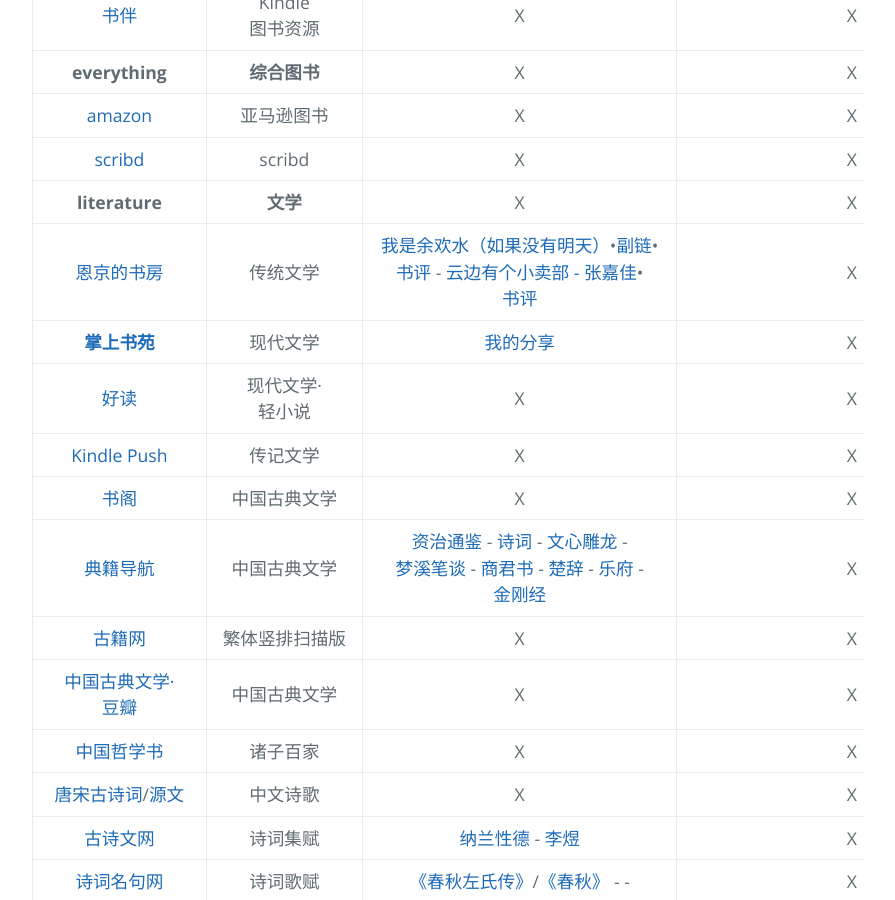
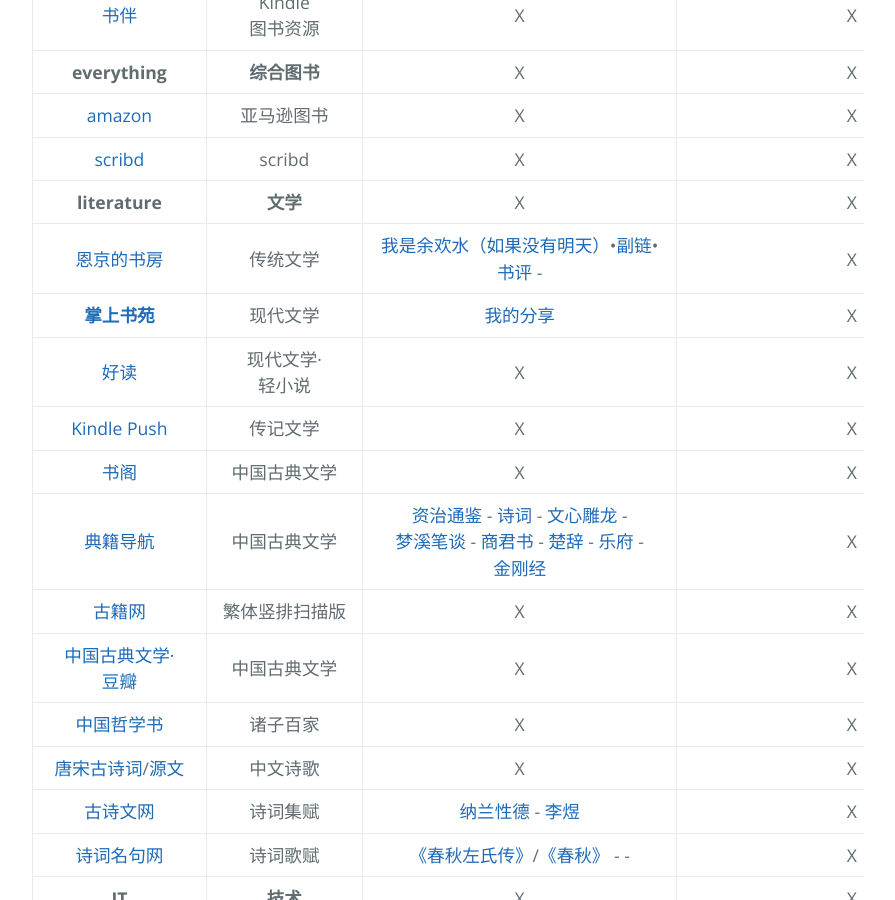
Before and after one commit to AmbroseRen/test, a Jekyll site: the page built from Library/BookSearch.md, in a window 1280 px wide and 900 px high, scrolled down 871 px. Shown: the whole window, without its empty margins (192-1087 px from the left). Built offline with Jekyll 4.4.1, drawn with Linux system fonts in a browser that asks for light colours; our own code applies the rules of GitHub Pages for plain Markdown files; the repository's description, which GitHub fills in, is left out.

Commit message:
Update BookSearch.md

```diff
--- a/Library/BookSearch.md
+++ b/Library/BookSearch.md
@@ -23,7 +23,7 @@
 | [amazon](https://www.amazon.com/b?node=283155) | 亚马逊图书 | X | X | X |
 | [scribd](https://www.scribd.com/) | scribd | X | X | X |
 | __literature__ | __文学__ | X | X | X |
-| [恩京的书房](https://www.enjing.com/) | 传统文学 | [我是余欢水（如果没有明天）](https://www.kunnu.com/yuhuanshui/)•[副链](https://www.51shucheng.net/shehui/ruguomeiyoumingtian)•[书评](https://www.enjing.com/wenxue/32589.htm) - [云边有个小卖部 - 张嘉佳](https://cdn.jsdelivr.net/gh/AmbroseRen/Picture@master/book/Literature/Poem/云边有个小卖部 - 张嘉佳.pdf)•[书评](https://www.enjing.com/wenxue/31436.htm) | X | X |
+| [恩京的书房](https://www.enjing.com/) | 传统文学 | [我是余欢水（如果没有明天）](https://www.kunnu.com/yuhuanshui/)•[副链](https://www.51shucheng.net/shehui/ruguomeiyoumingtian)•[书评](https://www.enjing.com/wenxue/32589.htm) - []() | X | X |
 | __[掌上书苑](https://www.soepub.com/)__ | 现代文学 | [我的分享](https://www.soepub.com/myspace/3) | X | X |
 | [好读](http://www.haodoo.net/) | 现代文学·轻小说 | X | X | X |
 | [Kindle Push](https://book.einverne.info/) | 传记文学 | X | X | X |
```
